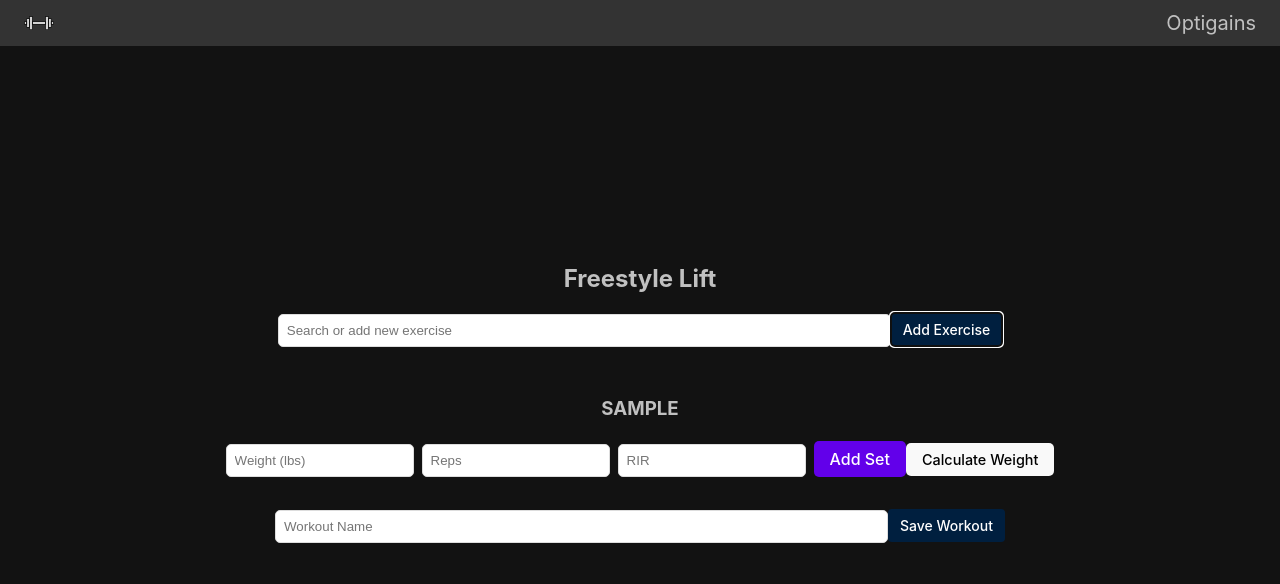
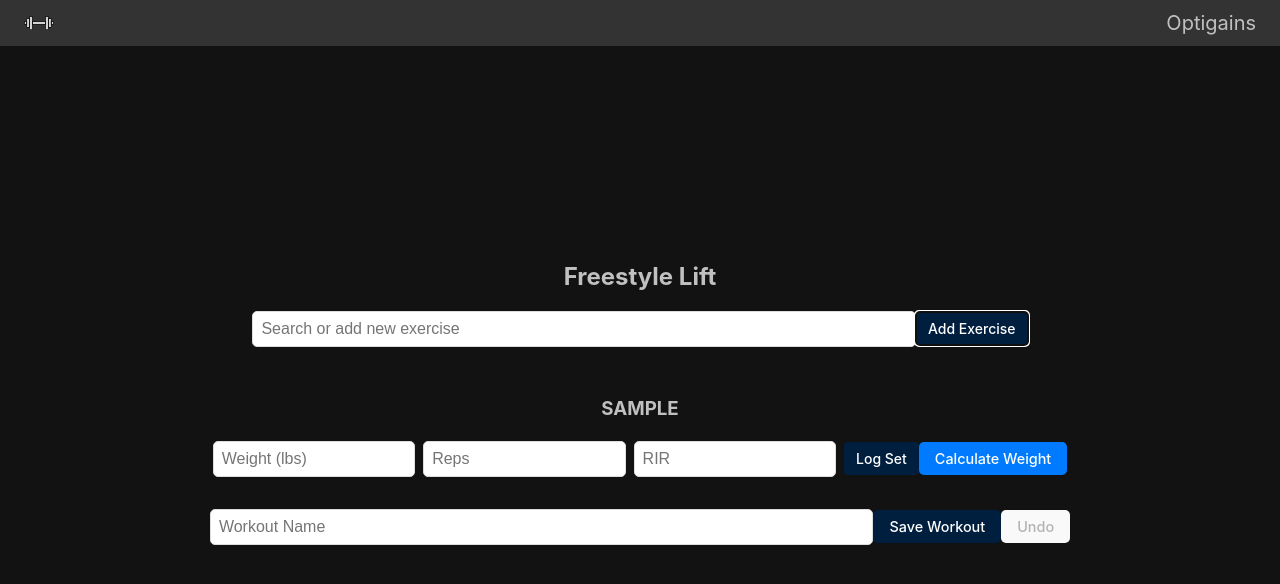
Before and after one commit to NolanNachbar/OptigainsV3, a React (Vite) app: page /freestyle-lift in a window 1280 px wide. Both pictures are taken after typing "Sample" into the empty fields and a click on the button "Add Exercise". Shown: the top 584 px of the page. Built offline with nearby package versions, Linux system fonts and the light colour scheme.

Commit message:
updated styling

```diff
--- a/src/components/WorkoutForm.tsx
+++ b/src/components/WorkoutForm.tsx
@@ -1,5 +1,9 @@
-import React, { useState } from "react";
-import { saveWorkouts, loadWorkouts } from "../utils/localStorage";
+import React, { useEffect, useState } from "react";
+import {
+  saveWorkouts,
+  loadWorkouts,
+  getConsolidatedExercises,
+} from "../utils/localStorage";
 import { Workout, Exercise } from "../utils/types";
 
 interface WorkoutFormProps {
@@ -11,16 +15,29 @@ const WorkoutForm: React.FC<WorkoutFormProps> = ({ setSavedWorkouts }) => {
   const [workoutType, setWorkoutType] = useState<string>("");
   const [exercises, setExercises] = useState<Exercise[]>([]);
   const [exerciseName, setExerciseName] = useState<string>("");
+  const [currentExercise, setCurrentExercise] = useState("");
+  const [suggestions, setSuggestions] = useState<string[]>([]);
   const [sets, setSets] = useState<
     { weight: number; reps: number; rir: number }[]
-  >([{ weight: 1, reps: 10, rir: 2 }]); // Changed to hold an array of sets
+  >([{ weight: 1, reps: 10, rir: 0 }]); // Changed to hold an array of sets
   const [feedback, setFeedback] = useState<string>("");
   const [editingIndex, setEditingIndex] = useState<number | null>(null);
+
+  useEffect(() => {
+    const consolidatedExercises = getConsolidatedExercises();
+    const exerciseNames = consolidatedExercises.map((ex) => ex.name);
+    setSuggestions(exerciseNames);
+  }, []);
+
+  const handleExerciseChange = (e: React.ChangeEvent<HTMLInputElement>) => {
+    setCurrentExercise(e.target.value);
+    setExerciseName(e.target.value); // Update exerciseName as well
+  };
 
   const handleAddExercise = () => {
     if (
       exerciseName &&
-      sets.every((set) => set.weight > 0 && set.reps > 0 && set.rir > 0)
+      sets.every((set) => set.weight > 0 && set.reps > 0 && set.rir >= 0) // Allow rir = 0
     ) {
       const newExercise: Exercise = {
         name: exerciseName,
@@ -37,7 +54,9 @@ const WorkoutForm: React.FC<WorkoutFormProps> = ({ setSavedWorkouts }) => {
       };
       setExercises([...exercises, newExercise]);
       setExerciseName("");
-      setSets([{ weight: 1, reps: 10, rir: 2 }]); // Reset to default set
+      setCurrentExercise(""); // Clear the current exercise input
+      setSets([{ weight: 1, reps: 10, rir: 0 }]); // Reset to default set
+      setFeedback(""); // Clear feedback message
     } else {
       setFeedback("Please fill all fields with valid values.");
     }
@@ -71,6 +90,7 @@ const WorkoutForm: React.FC<WorkoutFormProps> = ({ setSavedWorkouts }) => {
   const handleEditExercise = (index: number) => {
     const exerciseToEdit = exercises[index];
     setExerciseName(exerciseToEdit.name);
+    setCurrentExercise(exerciseToEdit.name); // Set currentExercise for the input field
     setSets(exerciseToEdit.sets); // Populate sets with existing exercise data
     setEditingIndex(index);
   };
@@ -79,7 +99,7 @@ const WorkoutForm: React.FC<WorkoutFormProps> = ({ setSavedWorkouts }) => {
     if (
       editingIndex !== null &&
       exerciseName &&
-      sets.every((set) => set.weight > 0 && set.reps > 0 && set.rir > 0)
+      sets.every((set) => set.weight > 0 && set.reps > 0 && set.rir >= 0) // Allow rir = 0
     ) {
       const updatedExercise: Exercise = {
         name: exerciseName,
@@ -92,7 +112,9 @@ const WorkoutForm: React.FC<WorkoutFormProps> = ({ setSavedWorkouts }) => {
       setExercises(updatedExercises);
       setEditingIndex(null); // Clear editing mode
       setExerciseName("");
+      setCurrentExercise(""); // Clear the current exercise input
       setSets([{ weight: 1, reps: 10, rir: 0 }]); // Reset to default set
+      setFeedback(""); // Clear feedback message
     } else {
       setFeedback("Please fill all fields with valid values.");
     }
@@ -147,14 +169,30 @@ const WorkoutForm: React.FC<WorkoutFormProps> = ({ setSavedWorkouts }) => {
       </div>
 
       {/* Exercise Name */}
-      <div className="floating-label-container">
+      <div style={{ marginBottom: "2rem" }}>
         <input
           type="text"
-          value={exerciseName}
-          onChange={(e) => setExerciseName(e.target.value)}
-          placeholder=" "
+          placeholder="Search or add new exercise"
+          value={currentExercise}
+          onChange={handleExerciseChange}
+          list="exercise-suggestions"
+          style={{
+            padding: "0.5rem",
+            border: "1px solid #ddd",
+            borderRadius: "5px",
+            width: "70%",
+            marginBottom: "1rem",
+            fontSize: "1rem",
+          }}
         />
-        <span className="floating-label">Exercise Name</span>
+        <datalist id="exercise-suggestions">
+          {suggestions.map((suggestion, idx) => (
+            <option key={idx} value={suggestion} />
+          ))}
+        </datalist>
+        <button onClick={handleAddExercise} className="button action">
+          Add Exercise
+        </button>
       </div>
 
       {/* Set Details */}
--- a/src/pages/FreestyleLiftPage.tsx
+++ b/src/pages/FreestyleLiftPage.tsx
@@ -5,23 +5,30 @@ import {
   getConsolidatedExercises,
   calculateNextWeight,
 } from "../utils/localStorage";
-import { Workout, Exercise } from "../utils/types";
+import { Workout, Exercise, Set } from "../utils/types";
 import ActionBar from "../components/Actionbar";
+import {
+  DragDropContext,
+  Droppable,
+  Draggable,
+  DropResult,
+} from "react-beautiful-dnd";
 
 const normalizeExerciseName = (name: string) => name.toUpperCase();
 
 const FreestyleLiftPage: React.FC = () => {
-  const [exercises, setExercises] = useState<Exercise[]>([]); // Start with empty exercises list
+  const [exercises, setExercises] = useState<Exercise[]>([]);
   const [currentExercise, setCurrentExercise] = useState("");
-  const [weight, setWeight] = useState<number | "">("");
-  const [reps, setReps] = useState<number | "">("");
-  const [rir, setRir] = useState<number | "">("");
   const [workoutName, setWorkoutName] = useState("");
-  const [suggestions, setSuggestions] = useState<string[]>([]); // Suggestions for exercise search
+  const [suggestions, setSuggestions] = useState<string[]>([]);
+  const [inputState, setInputState] = useState<
+    Record<string, { weight: number | ""; reps: number | ""; rir: number | "" }>
+  >({});
+  const [history, setHistory] = useState<Exercise[][]>([]);
 
   useEffect(() => {
     const consolidatedExercises = getConsolidatedExercises();
-    const exerciseNames = consolidatedExercises.map((ex) => ex.name); // Extract exercise names for suggestions
+    const exerciseNames = consolidatedExercises.map((ex) => ex.name);
     setSuggestions(exerciseNames);
   }, []);
 
@@ -34,52 +41,57 @@ const FreestyleLiftPage: React.FC = () => {
     if (normalizedExercise) {
       setExercises((prev) => [
         ...prev,
-        { name: normalizedExercise, sets: [], rir: 0 },
+        { name: normalizedExercise, sets: [], rir: -1 },
       ]);
       setCurrentExercise("");
+      setInputState((prev) => ({
+        ...prev,
+        [normalizedExercise]: { weight: "", reps: "", rir: "" },
+      }));
     }
   };
 
-  const handleAddSet = (exerciseName: string) => {
-    const normalizedExerciseName = normalizeExerciseName(exerciseName.trim());
+  const handleInputChange = (
+    exerciseName: string,
+    field: keyof Set,
+    value: number | ""
+  ) => {
+    setInputState((prev) => ({
+      ...prev,
+      [exerciseName]: { ...prev[exerciseName], [field]: value },
+    }));
+  };
 
-    if (!normalizedExerciseName || weight === "" || reps === "" || rir === "") {
-      alert("Please fill in all fields before adding a set.");
+  const handleLogSet = (exerciseName: string) => {
+    const { weight, reps, rir } = inputState[exerciseName];
+    if (weight === "" || reps === "" || rir === "") {
+      alert("Please fill in all fields before logging a set.");
       return;
     }
 
     setExercises((prevExercises) => {
-      const existingExerciseIndex = prevExercises.findIndex(
-        (exercise) =>
-          normalizeExerciseName(exercise.name) === normalizedExerciseName
-      );
-
-      if (existingExerciseIndex !== -1) {
-        const updatedExercises = [...prevExercises];
-        const updatedExercise = { ...updatedExercises[existingExerciseIndex] };
-        updatedExercise.sets = [
-          ...updatedExercise.sets,
-          { weight: Number(weight), reps: Number(reps), rir: Number(rir) },
-        ];
-        updatedExercises[existingExerciseIndex] = updatedExercise;
-        return updatedExercises;
-      }
-
-      return [
-        ...prevExercises,
+      const updatedExercises = prevExercises.map((exercise) =>
+        exercise.name === exerciseName
+          ? {
+              ...exercise,
+              sets: [
+                ...exercise.sets,
                 {
-          name: normalizedExerciseName,
-          sets: [
-            { weight: Number(weight), reps: Number(reps), rir: Number(rir) },
-          ],
+                  weight: Number(weight),
+                  reps: Number(reps),
                   rir: Number(rir),
                 },
-      ];
+              ],
+            }
+          : exercise
+      );
+      return updatedExercises;
     });
 
-    setWeight("");
-    setReps("");
-    setRir("");
+    setInputState((prev) => ({
+      ...prev,
+      [exerciseName]: { weight: "", reps: "", rir: "" },
+    }));
   };
 
   const handleSaveWorkout = () => {
@@ -118,22 +130,48 @@ const FreestyleLiftPage: React.FC = () => {
     alert("Workout saved successfully!");
   };
 
-  // Handle weight calculation for the selected exercise
   const handleCalculateWeight = (exerciseName: string) => {
+    const { reps, rir } = inputState[exerciseName];
+    if (reps === "" || rir === "") {
+      alert("Please enter valid reps and RIR values.");
+      return;
+    }
+
     const exercise = getConsolidatedExercises().find(
       (ex) =>
         normalizeExerciseName(ex.name) === normalizeExerciseName(exerciseName)
     );
 
-    if (exercise && reps && rir != "") {
+    if (exercise) {
       const calculatedWeight = calculateNextWeight(
         exercise,
         Number(reps),
         Number(rir)
       );
-      setWeight(calculatedWeight); // Update the weight for the new set
-    } else {
-      alert("Please enter valid reps and RIR values.");
+      setInputState((prev) => ({
+        ...prev,
+        [exerciseName]: { ...prev[exerciseName], weight: calculatedWeight },
+      }));
+    }
+  };
+
+  const handleReorderExercises = (result: DropResult) => {
+    const { source, destination } = result;
+    if (!destination) return;
+
+    const reorderedExercises = Array.from(exercises);
+    const [removed] = reorderedExercises.splice(source.index, 1);
+    reorderedExercises.splice(destination.index, 0, removed);
+
+    setHistory((prev) => [...prev, exercises]);
+    setExercises(reorderedExercises);
+  };
+
+  const handleUndo = () => {
+    if (history.length > 0) {
+      const previousExercises = history[history.length - 1];
+      setHistory((prev) => prev.slice(0, -1));
+      setExercises(previousExercises);
     }
   };
 
@@ -148,50 +186,49 @@ const FreestyleLiftPage: React.FC = () => {
           placeholder="Search or add new exercise"
           value={currentExercise}
           onChange={handleExerciseChange}
+          list="exercise-suggestions"
           style={{
             padding: "0.5rem",
             border: "1px solid #ddd",
             borderRadius: "5px",
             width: "70%",
             marginBottom: "1rem",
+            fontSize: "1rem",
           }}
         />
+        <datalist id="exercise-suggestions">
+          {suggestions.map((suggestion, idx) => (
+            <option key={idx} value={suggestion} />
+          ))}
+        </datalist>
         <button onClick={handleAddExercise} className="button action">
           Add Exercise
         </button>
-
-        {currentExercise && (
-          <div
-            style={{
-              marginTop: "1rem",
-              padding: "1rem",
-              border: "1px solid #ddd",
-              borderRadius: "5px",
-            }}
-          >
-            <h4>Suggestions</h4>
-            <ul>
-              {suggestions
-                .filter((name) =>
-                  name.toLowerCase().includes(currentExercise.toLowerCase())
-                )
-                .map((suggestion, idx) => (
-                  <li key={idx} onClick={() => setCurrentExercise(suggestion)}>
-                    {suggestion}
-                  </li>
-                ))}
-            </ul>
-          </div>
-        )}
       </div>
 
-      {exercises.map((exercise) => (
-        <div key={exercise.name} style={{ marginBottom: "2rem" }}>
+      <DragDropContext onDragEnd={handleReorderExercises}>
+        <Droppable droppableId="exercises">
+          {(provided) => (
+            <div ref={provided.innerRef} {...provided.droppableProps}>
+              {exercises.map((exercise, index) => (
+                <Draggable
+                  key={exercise.name}
+                  draggableId={exercise.name}
+                  index={index}
+                >
+                  {(provided) => (
+                    <div
+                      ref={provided.innerRef}
+                      {...provided.draggableProps}
+                      {...provided.dragHandleProps}
+                      style={{ marginBottom: "2rem" }}
+                    >
                       <h3>{exercise.name}</h3>
                       <ul style={{ listStyle: "none", padding: 0 }}>
-            {exercise.sets.map((set, index) => (
-              <li key={index}>
-                Weight: {set.weight} lbs, Reps: {set.reps}, RIR: {set.rir}
+                        {exercise.sets.map((set, idx) => (
+                          <li key={idx}>
+                            Weight: {set.weight} lbs, Reps: {set.reps}, RIR:{" "}
+                            {set.rir}
                           </li>
                         ))}
                       </ul>
@@ -200,63 +237,85 @@ const FreestyleLiftPage: React.FC = () => {
                         <input
                           type="number"
                           placeholder="Weight (lbs)"
-              value={weight}
-              onChange={(e) => setWeight(Number(e.target.value))}
+                          value={inputState[exercise.name]?.weight || ""}
+                          onChange={(e) =>
+                            handleInputChange(
+                              exercise.name,
+                              "weight",
+                              Number(e.target.value)
+                            )
+                          }
                           style={{
                             padding: "0.5rem",
                             border: "1px solid #ddd",
                             borderRadius: "5px",
                             width: "20%",
                             marginRight: "0.5rem",
+                            fontSize: "1rem",
                           }}
                         />
                         <input
                           type="number"
                           placeholder="Reps"
-              value={reps}
-              onChange={(e) => setReps(Number(e.target.value))}
+                          value={inputState[exercise.name]?.reps || ""}
+                          onChange={(e) =>
+                            handleInputChange(
+                              exercise.name,
+                              "reps",
+                              Number(e.target.value)
+                            )
+                          }
                           style={{
                             padding: "0.5rem",
                             border: "1px solid #ddd",
                             borderRadius: "5px",
                             width: "20%",
                             marginRight: "0.5rem",
+                            fontSize: "1rem",
                           }}
                         />
                         <input
                           type="number"
                           placeholder="RIR"
-              value={rir}
-              onChange={(e) => setRir(Number(e.target.value))}
+                          value={inputState[exercise.name]?.rir || ""}
+                          onChange={(e) =>
+                            handleInputChange(
+                              exercise.name,
+                              "rir",
+                              Number(e.target.value)
+                            )
+                          }
                           style={{
                             padding: "0.5rem",
                             border: "1px solid #ddd",
                             borderRadius: "5px",
                             width: "20%",
                             marginRight: "0.5rem",
+                            fontSize: "1rem",
                           }}
                         />
                         <button
-              onClick={() => handleAddSet(exercise.name)}
-              style={{
-                padding: "0.5rem 1rem",
-                backgroundColor: "#6200ea",
-                color: "#fff",
-                border: "none",
-                borderRadius: "5px",
-              }}
+                          onClick={() => handleLogSet(exercise.name)}
+                          className="button action"
                         >
-              Add Set
+                          Log Set
                         </button>
                         <button
                           onClick={() => handleCalculateWeight(exercise.name)}
-              className="button"
+                          className="button secondary"
                         >
                           Calculate Weight
                         </button>
                       </div>
                     </div>
+                  )}
+                </Draggable>
               ))}
+              {provided.placeholder}
+            </div>
+          )}
+        </Droppable>
+      </DragDropContext>
 
       <div style={{ marginTop: "2rem" }}>
         <input
@@ -270,10 +329,18 @@ const FreestyleLiftPage: React.FC = () => {
             borderRadius: "5px",
             width: "70%",
             marginBottom: "1rem",
+            fontSize: "1rem",
           }}
         />
-        <button onClick={handleSaveWorkout} className="button action">
+        <button onClick={handleSaveWorkout} className="button primary">
           Save Workout
+        </button>
+        <button
+          onClick={handleUndo}
+          className="button"
+          disabled={history.length === 0}
+        >
+          Undo
         </button>
       </div>
     </div>
--- a/src/styles/styles.css
+++ b/src/styles/styles.css
@@ -133,8 +133,8 @@ h2 {
 }
 
 .button.secondary {
-  background-color: var(--secondary);
-  color: rgba(255, 255, 255, 0);
+  background-color: var(--primary);
+  color: rgb(255, 255, 255);
 }
 
 .button.danger {
```
Lines whose indentation alone changed are shown as unchanged.
